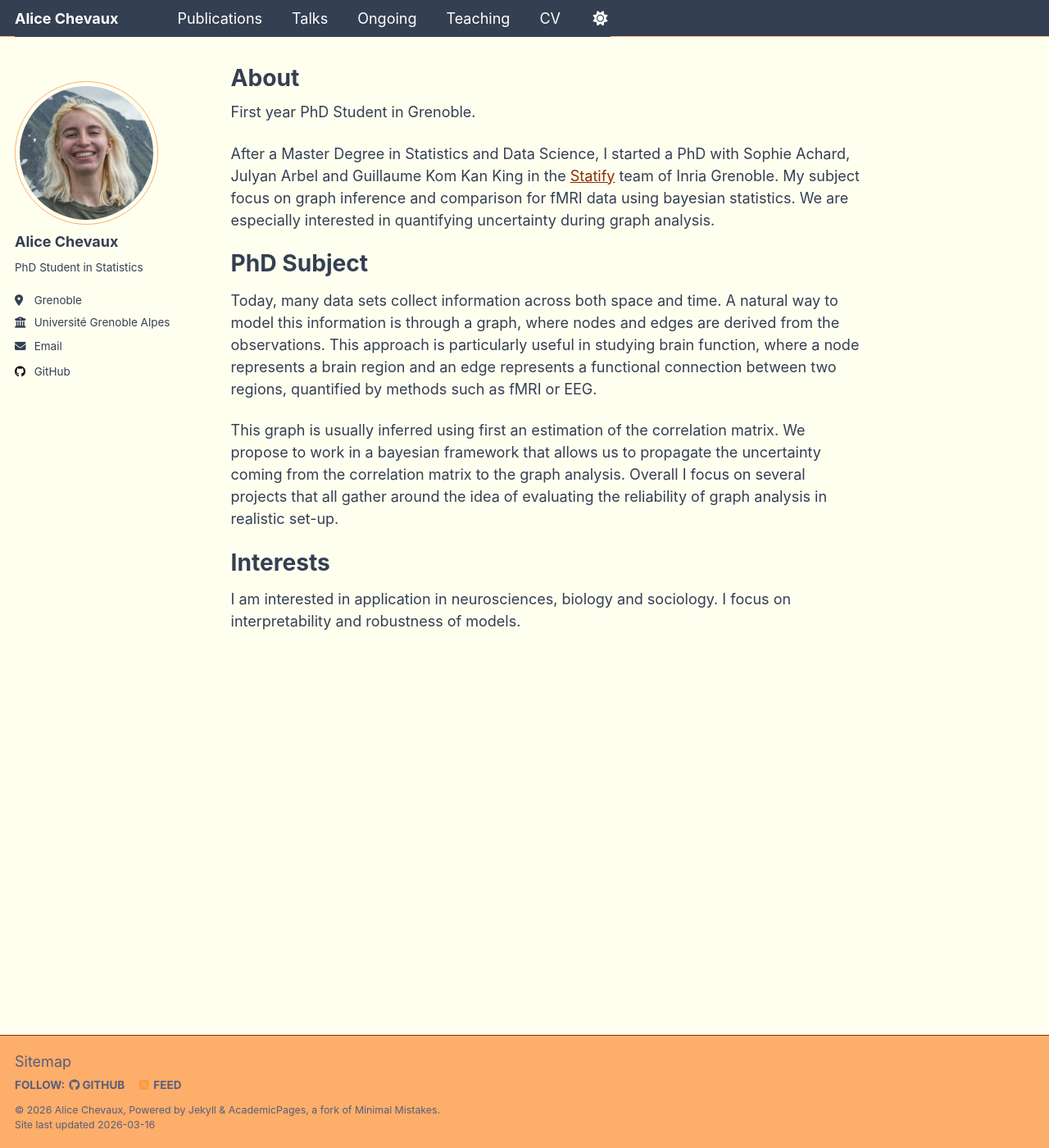
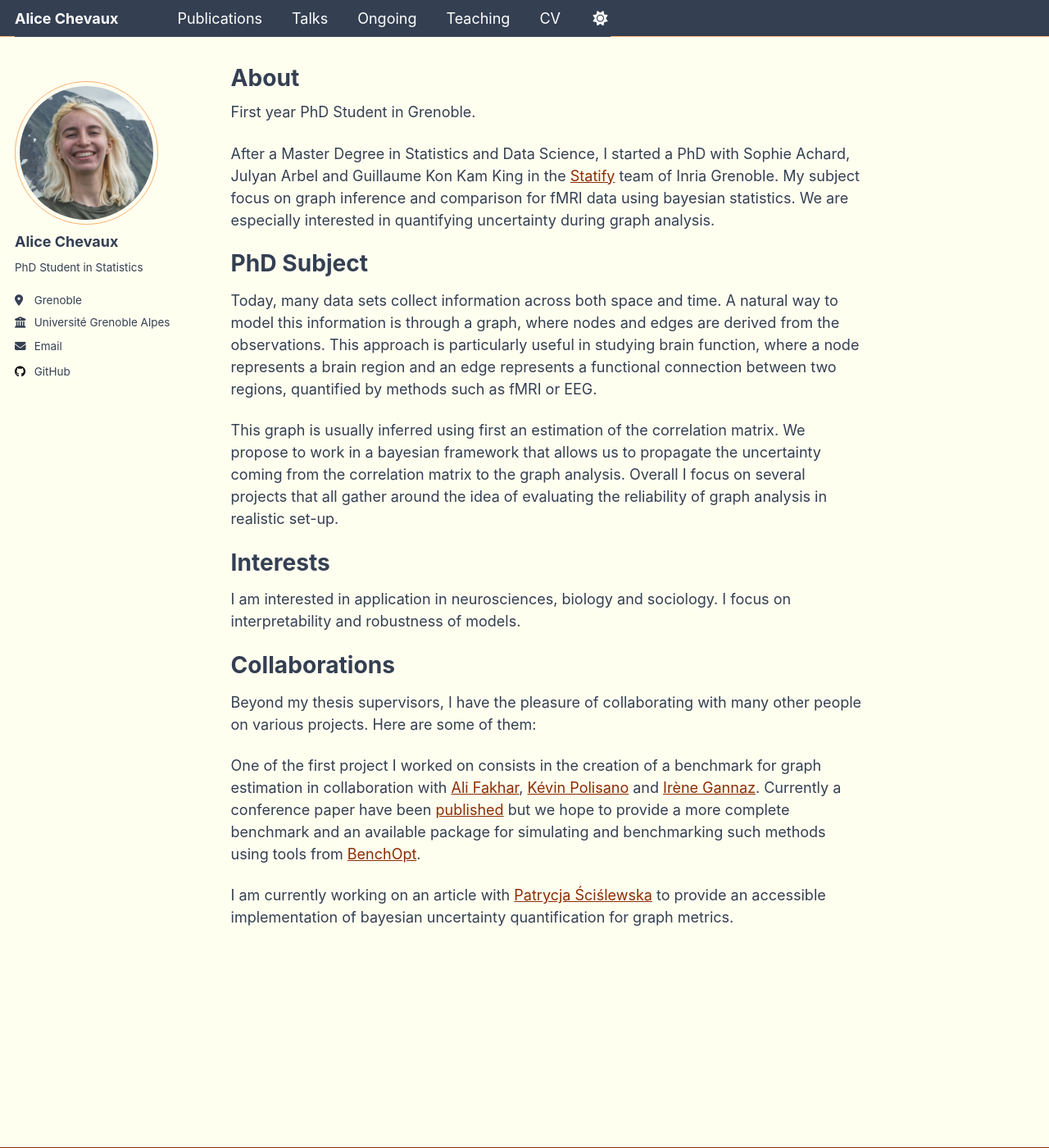
Before and after one commit to alicechevaux/alicechevaux.github.io, a Jekyll site: the page built from _pages/about.md, in a window 1280 px wide and 1400 px high. Shown: the whole window at 82% size. Built offline with Jekyll 4.4.1, drawn with Linux system fonts in a browser that asks for light colours.

Commit message:
Update collab
Corrected the spelling of 'Kon Kam King' and added a new section on collaborations, detailing various projects and partnerships.

```diff
--- a/_pages/about.md
+++ b/_pages/about.md
@@ -9,7 +9,7 @@ redirect_from:
 
 First year PhD Student in Grenoble.
 
-After a Master Degree in Statistics and Data Science, I started a PhD with Sophie Achard, Julyan Arbel and Guillaume Kom Kan King in the [Statify](https://team.inria.fr/statify/) team of Inria Grenoble.
+After a Master Degree in Statistics and Data Science, I started a PhD with Sophie Achard, Julyan Arbel and Guillaume Kon Kam King in the [Statify](https://team.inria.fr/statify/) team of Inria Grenoble.
 My subject focus on graph inference and comparison for fMRI data using bayesian statistics. We are especially interested in quantifying uncertainty during graph analysis.
 
 # PhD Subject
@@ -20,3 +20,10 @@ This graph is usually inferred using first an estimation of the correlation matr
 
 # Interests
 I am interested in application in neurosciences, biology and sociology. I focus on interpretability and robustness of models.
+
+# Collaborations
+Beyond my thesis supervisors, I have the pleasure of collaborating with many other people on various projects. Here are some of them:
+
+One of the first project I worked on consists in the creation of a benchmark for graph estimation in collaboration with [Ali Fakhar](https://www.researchgate.net/scientific-contributions/Ali-Fakhar-2306559678), [Kévin Polisano](https://polisano.pages.math.cnrs.fr/) and [Irène Gannaz](https://pagesperso.g-scop.grenoble-inp.fr/irenegannaz/). Currently a conference paper have been [published](https://hal.science/hal-04995510/) but we hope to provide a more complete benchmark and an available package for simulating and benchmarking such methods using tools from [BenchOpt](https://benchopt.github.io/stable/).
+
+I am currently working on an article with [Patrycja Ściślewska](https://www.researchgate.net/profile/Patrycja-Scislewska-3) to provide an accessible implementation of bayesian uncertainty quantification for graph metrics.
```
